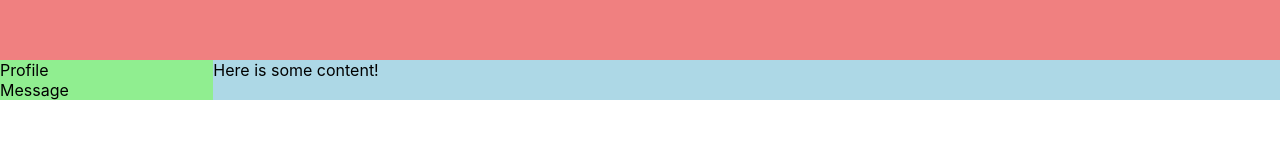
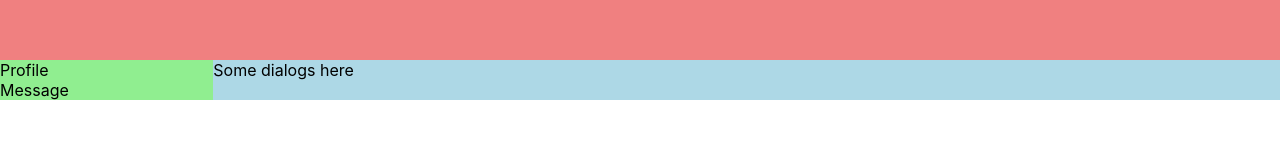
Before and after one commit to VODOROD1/social-network-by-myself, a React (Create React App) app: page / in a window 1280 px wide. Shown: the top 160 px of the page. Built offline with nearby package versions, Linux system fonts and the light colour scheme.

Commit message:
Dialogs was added in App

```diff
--- a/src/App.js
+++ b/src/App.js
@@ -1,5 +1,6 @@
 import logo from './logo.svg';
 import './App.css';
+import Dialogs from './components/Dialogs/Dialogs.jsx';
 
 function App() {
   return (
@@ -18,7 +19,7 @@ function App() {
         </nav>
       </div>
       <div className='content'>
-        Here is some content!
+        <Dialogs />
       </div>
     </div>
   );
--- a/src/components/Dialogs/Dialogs.jsx
+++ b/src/components/Dialogs/Dialogs.jsx
@@ -7,3 +7,5 @@ const Dialogs = (props) => {
     </div>
   )
 }
+
+export default Dialogs;
```
